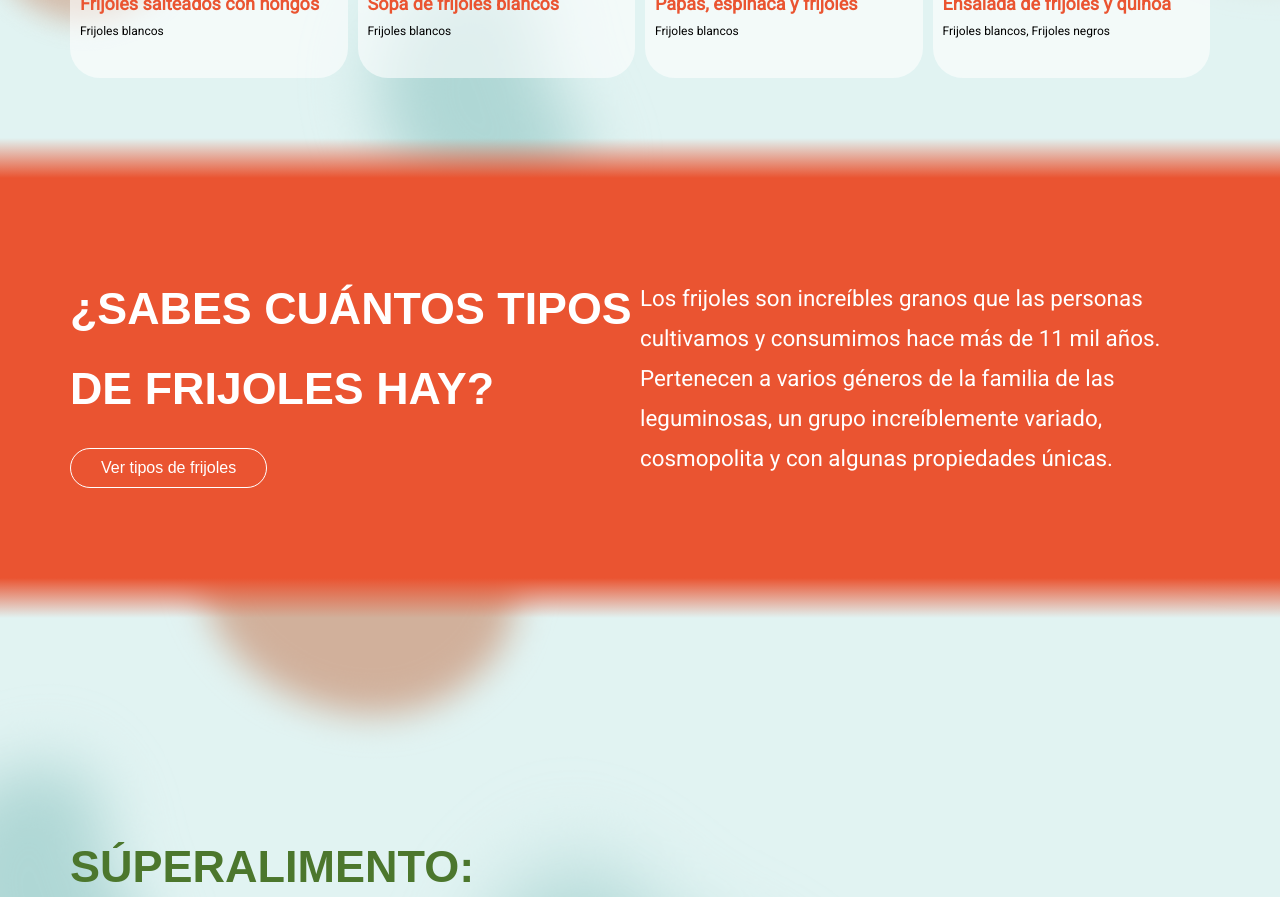
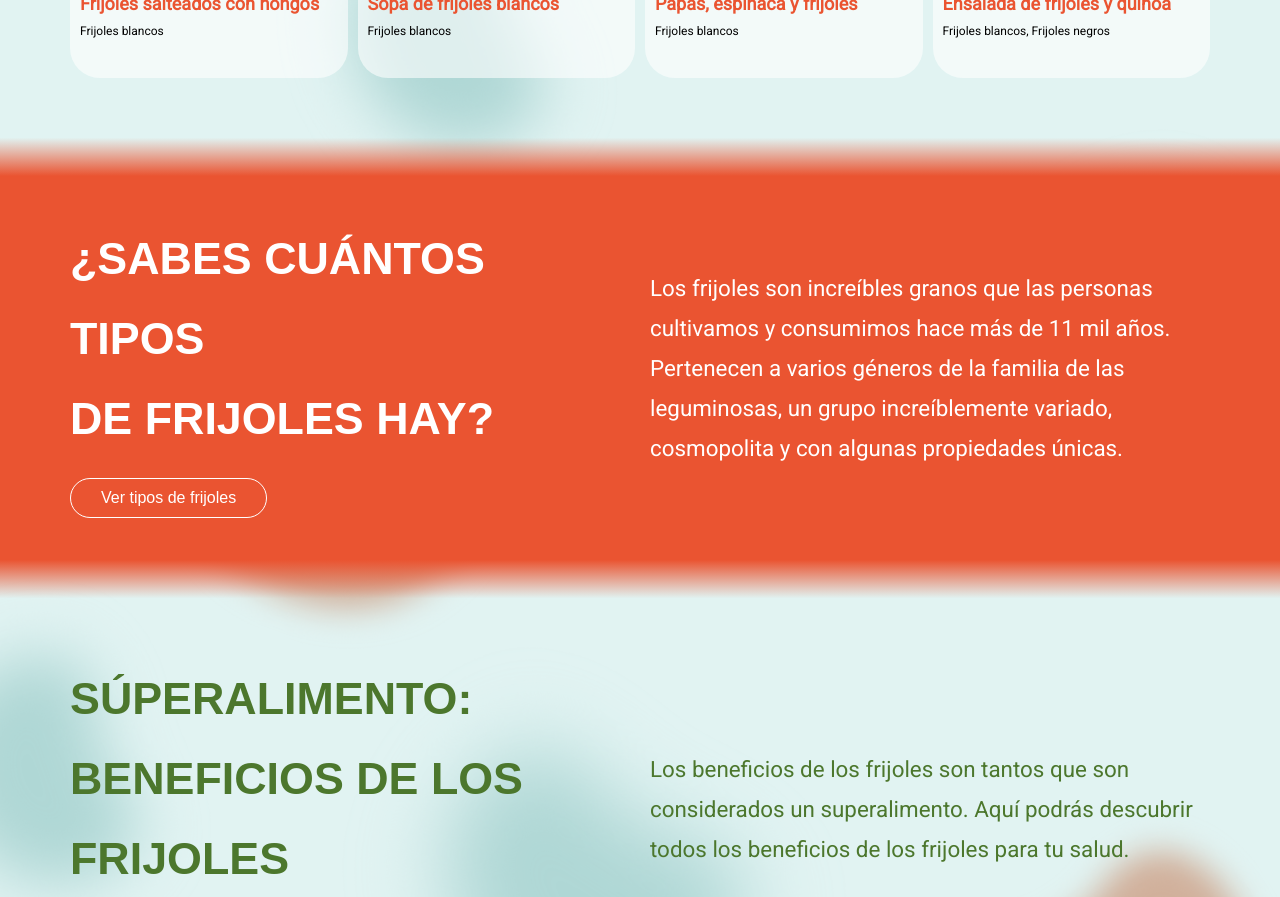
Before and after one commit to german-carosio/TCF, a React (Vite) app: page / in a window 1280 px wide. Shown: the part 820-1717 px from the top of the page. Built offline with nearby package versions, Linux system fonts and the light colour scheme; a web font is replaced by a local one.

Commit message:
mejoras responsive

```diff
--- a/src/components/BeneficiosHome/BeneficiosHome.module.css
+++ b/src/components/BeneficiosHome/BeneficiosHome.module.css
@@ -5,44 +5,48 @@
       flex-direction: column;
       color: var(--verde);
       margin-top: 50px;
-
+      padding: 10px;
+      gap: 20px;
 }
 
 .container div {
-    width: 50%;
+    width: 100%;
     display: flex;
     justify-content: center;
     flex-direction: column;
 }
 
 .container div h2 {
-    font-size: 25px;
+    font-size: 1.5em;
       font-family: var(--tipografia2);
-    line-height: 25px;
       margin-bottom: 20px; /* Añadir margen inferior para separar del botón */
 }
 
 .container div p {
-    line-height: 20px;
-    font-size: 18px;
+    font-size: 1em;
 }
 
 
 @media (min-width: 768px) {
     .container {
         flex-direction: row;
-        height: 600px;
+        height: max-content;
         padding: 0 70px 0 70px;
     }
 
+    .container div {
+        flex-direction: column;
+    }
+
     .container div h2 {
-        font-size: 45px;
+        font-size: 2.8em;
+        font-family: var(--tipografia2);
         line-height: 80px;
         margin-bottom: 20px; /* Añadir margen inferior para separar del botón */
     }
 
     .container div p {
-        line-height: 45px;
-        font-size: 26px;
+        line-height: 40px;
+        font-size: 1.4em;
     }
   }
--- a/src/components/BeneficiosList/BeneficiosList.module.css
+++ b/src/components/BeneficiosList/BeneficiosList.module.css
@@ -3,6 +3,7 @@
   grid-template-columns: repeat(1, 1fr);
   max-width: 1400px;
   color: var(--text1);
+  gap: 20px;
 }
 
 .card {
@@ -17,6 +18,7 @@
   gap: 20px;
   position: relative;
   margin: 0 auto;
+  width: 300px;
 }
 
 .img {
@@ -53,13 +55,23 @@
   font-size: 1.2em; /* Ajusta el tamaño del punto */
 }
 
+
+
 @media (min-width: 768px) {
   .cardsContainer {
-      height: 500px;
-      grid-template-columns: repeat(3, 1fr);
+      grid-template-columns: repeat(2, 1fr);
+      gap: 20px;
   }
   .card {
+      padding: 0 30px;
       width: 320px;
-      padding: 0 30px;
   }
 }
+
+@media (min-width: 1150px) {
+  .cardsContainer {
+    height: 500px;
+    grid-template-columns: repeat(3, 1fr);
+    gap: 0;
+}
+}
--- a/src/components/Boton/Boton.module.css
+++ b/src/components/Boton/Boton.module.css
@@ -1,5 +1,5 @@
 .btn {
-    padding: 12px 32px;
+    padding: 12px 30px;
     border: none;
     border-radius: 50px;
     background: var(--verde);
--- a/src/components/Hero/Hero.module.css
+++ b/src/components/Hero/Hero.module.css
@@ -33,7 +33,7 @@
 
 .lado2 img {
     width: 80%;
-    border: solid red;
+   /*  border: solid red; */
 }
 
 @media (min-width: 768px) {
--- a/src/components/RecipesHome/RecipesHome.module.css
+++ b/src/components/RecipesHome/RecipesHome.module.css
@@ -4,6 +4,7 @@
     display: grid;
     grid-template-columns: repeat(1, 1fr);
     gap: 10px;
+    margin-top: 30px;
 }
 
 
--- a/src/components/SearchBar/SearchBar.jsx
+++ b/src/components/SearchBar/SearchBar.jsx
@@ -1,4 +1,4 @@
-import React, { useState, useEffect, useRef } from 'react';
+import React, { useState, useEffect } from 'react';
 import { useNavigate } from 'react-router-dom';
 import styles from './SearchBar.module.css';
 
@@ -7,7 +7,7 @@ const SearchBar = ({ onSearch, filterRef }) => {
     const [isFixed, setIsFixed] = useState(false);
     const [dimensions, setDimensions] = useState({ width: '100%', height: 'auto' });
     const navigate = useNavigate();
-    const inputRef = useRef(null);
+
 
     const handleInputChange = (e) => {
         setSearchTerm(e.target.value);
@@ -45,7 +45,7 @@ const SearchBar = ({ onSearch, filterRef }) => {
     }, [filterRef]);
 
     useEffect(() => {
-        inputRef.current.focus();
+        window.scrollTo(0, 0); // Desplazarse al inicio de la página al montar el componente
     }, []);
 
     return (
@@ -62,7 +62,7 @@ const SearchBar = ({ onSearch, filterRef }) => {
                     value={searchTerm}
                     onChange={handleInputChange}
                     onKeyPress={handleKeyPress}
-                    ref={inputRef}
+
                 />
             </div>
         </div>
--- a/src/components/TiposHome/TiposHome.module.css
+++ b/src/components/TiposHome/TiposHome.module.css
@@ -15,7 +15,6 @@
       display: flex;
       justify-content: center;
       flex-direction: column;
-      padding-right: 6px;
   }
 
   .container div h2 {
@@ -31,15 +30,12 @@
   @media (min-width: 768px) {
     .container {
         flex-direction: row;
-        height: 500px;
+        height: 480px;
         padding: 0 70px 0 70px;
-        gap: 0px;
     }
 
     .container div {
-
         flex-direction: column;
-
     }
 
     .container div h2 {
--- a/src/pages/BenefitDetail.jsx
+++ b/src/pages/BenefitDetail.jsx
@@ -1,10 +1,16 @@
 // pages/BenefitDetail.jsx
-import React from 'react';
+import React, { useEffect } from 'react';
 import BeneficiosDetail from '../components/BeneficiosDetail/BeneficiosDetail';
 import Title from '../components/Title/Title';
 import Margin from '../components/Margin/Margin';
 
 const BenefitDetail = () => {
+
+    useEffect(() => {
+        window.scrollTo(0, 0); // Desplazarse al inicio de la página al montar el componente
+      }, []);
+
+
     return (
         <>
             <Margin>
--- a/src/pages/Benefits.jsx
+++ b/src/pages/Benefits.jsx
@@ -1,11 +1,16 @@
 // pages/Benefits.jsx
-import React from 'react';
+import React, { useEffect } from 'react';
 import { Helmet } from 'react-helmet-async';
 import Margin from '../components/Margin/Margin';
 import BeneficiosList from '../components/BeneficiosList/BeneficiosList';
 import Title from '../components/Title/Title';
 
 const Benefits = () => {
+
+  useEffect(() => {
+    window.scrollTo(0, 0); // Desplazarse al inicio de la página al montar el componente
+  }, []);
+
   return (
     <>
       <Helmet>
@@ -15,7 +20,7 @@ const Benefits = () => {
       </Helmet>
 
       <Margin>
-        <Title txt={'Aprende los beneficios del consumo de frijoles'}/>
+        <Title txt={'Aprende los beneficios del consumo de frijoles'} />
         <BeneficiosList />
       </Margin>
     </>
--- a/src/pages/Home.jsx
+++ b/src/pages/Home.jsx
@@ -1,5 +1,5 @@
 // Home.jsx
-import React from 'react';
+import React, { useEffect } from 'react';
 import { Helmet } from 'react-helmet-async'; // Importa Helmet desde react-helmet-async
 import Hero from '../components/Hero/Hero';
 import RecipesHome from '../components/RecipesHome/RecipesHome';
@@ -8,6 +8,10 @@ import Margin from '../components/Margin/Margin';
 import BeneficiosHome from '../components/BeneficiosHome/BeneficiosHome';
 
 const Home = () => {
+
+  useEffect(() => {
+    window.scrollTo(0, 0); // Desplazarse al inicio de la página al montar el componente
+  }, []);
 
   return (
     <>
```
Lines whose indentation alone changed are shown as unchanged.
